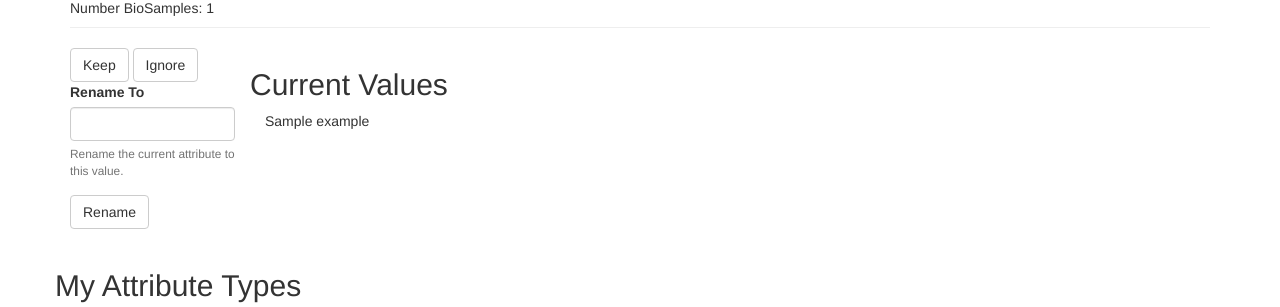
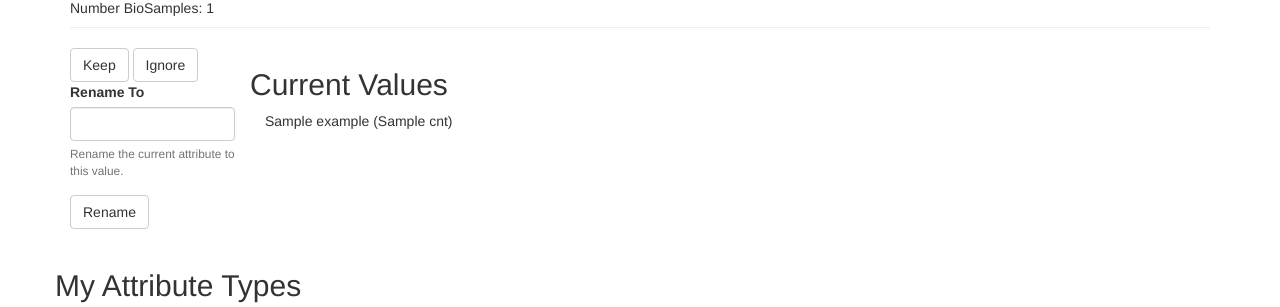
Before and after one commit to jfear/ncbi_biometa-app, a Flask app: template app/attribute/templates/attribute.html in a window 1280 px wide. Shown: the part 184-491 px from the top of the page. Run offline with Flask 2, Linux system fonts and the light colour scheme; the template is opened without the code that fills it: values that come from a table or form of the project are taken from there, most other values are stand-ins (such as "Sample title", 1, 10 or a date in 2020); some libraries are stand-ins or nearby versions.

Commit message:
Adds sample counter to attributes

```diff
--- a/app/attribute/templates/attribute.html
+++ b/app/attribute/templates/attribute.html
@@ -16,9 +16,9 @@
 
 <h2>Current Values</h2>
 <div class="row">
-  {% for ex in examples %}
+  {% for ex, cnt in examples %}
     <div class="col col-md-4">
-    {{ ex }}
+      {{ ex }} ({{ cnt }})
     </div>
   {% endfor %}
 </div>
--- a/app/attribute/views.py
+++ b/app/attribute/views.py
@@ -1,6 +1,7 @@
 import pkg_resources
 import json
 import time
+from collections import Counter
 
 from flask import render_template, session, redirect, request, flash, url_for, current_app, jsonify
 from flask_login import current_user, login_required
@@ -165,7 +166,10 @@ def get_examples(currAttr):
         }
     ])
 
-    return num_samples, num_projects, list(set([x['_id'] for x in values]))
+    # Count the number of times each value is present
+    examples = Counter([x['_id'] for x in values])
+
+    return num_samples, num_projects, sorted(examples.items(), key=lambda x: x[0])
 
 
 @attribute_bp.route("/attribute", methods=["GET", "POST"])
```
